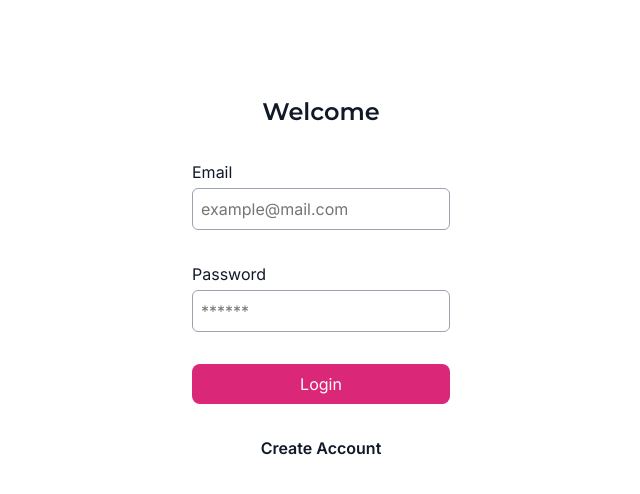
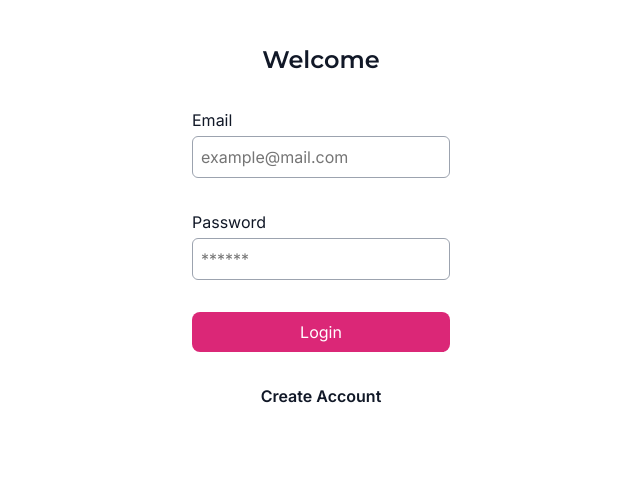
Before and after one commit to julioBZ25/react-expensable, a React (Create React App) app: page / in a window 1280 px wide. Shown: the top 494 px of the page, without its empty margins (319-959 px from the left). Built offline with nearby package versions, Linux system fonts and the light colour scheme; no server answers.

Commit message:
Update view of Unauthenticated App

```diff
--- a/src/UnauthenticatedApp.js
+++ b/src/UnauthenticatedApp.js
@@ -6,10 +6,11 @@ import { useAuth } from "./context/auth-context";
 import { colors, typography } from "./styles";
 
 const Section = styled.div`
-  margin: 96px auto;
+  height: 100%;
 `;
 
 const Container = styled.div`
+  padding-top: 44px;
   max-width: 480px;
   margin: 0 auto;
   display: flex;
```
